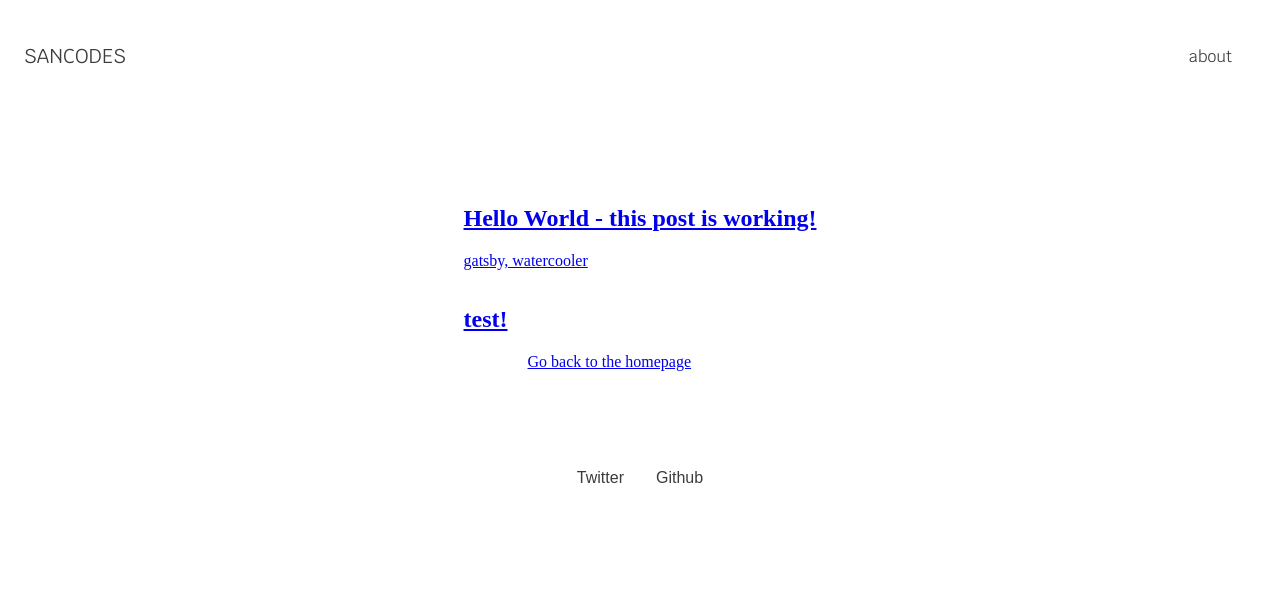
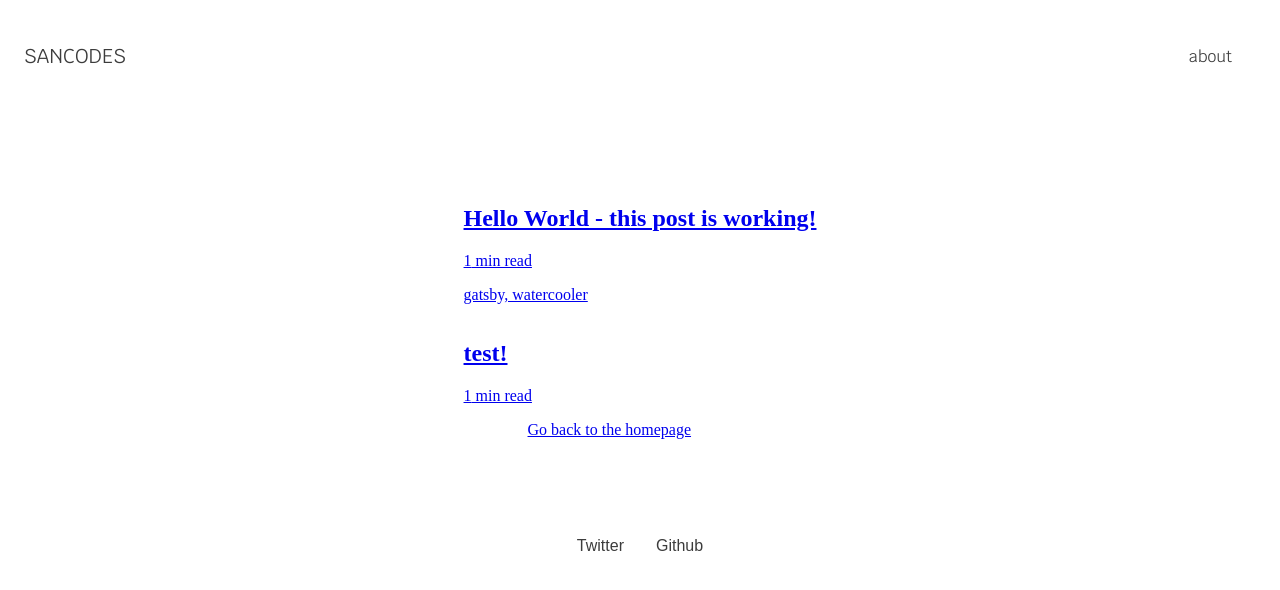
Before and after one commit to san00/san_codes, a Gatsby site: page /blog in a window 1280 px wide. Built offline with nearby package versions, Linux system fonts and the light colour scheme; Gatsby itself is replaced by a stand-in of ours.

Commit message:
Add read time to blog

```diff
--- a/src/pages/blog.js
+++ b/src/pages/blog.js
@@ -11,6 +11,7 @@ const Blog = () => {
       allMdx {
         nodes {
           id
+          timeToRead
           frontmatter {
             title
             slug
@@ -26,10 +27,11 @@ const Blog = () => {
       <Container>
         <TextWrap>
           <InnerWrap>
-            {data.allMdx.nodes.map(({ id, frontmatter, fields }) => (
+            {data.allMdx.nodes.map(({ id, frontmatter, timeToRead }) => (
               <article key={id}>
                 <Link to={frontmatter.slug}>
                   <h2>{frontmatter.title}</h2>
+                  <p>{timeToRead} min read</p>
                   <p>{frontmatter.tags}</p>
                 </Link>
               </article>
```
